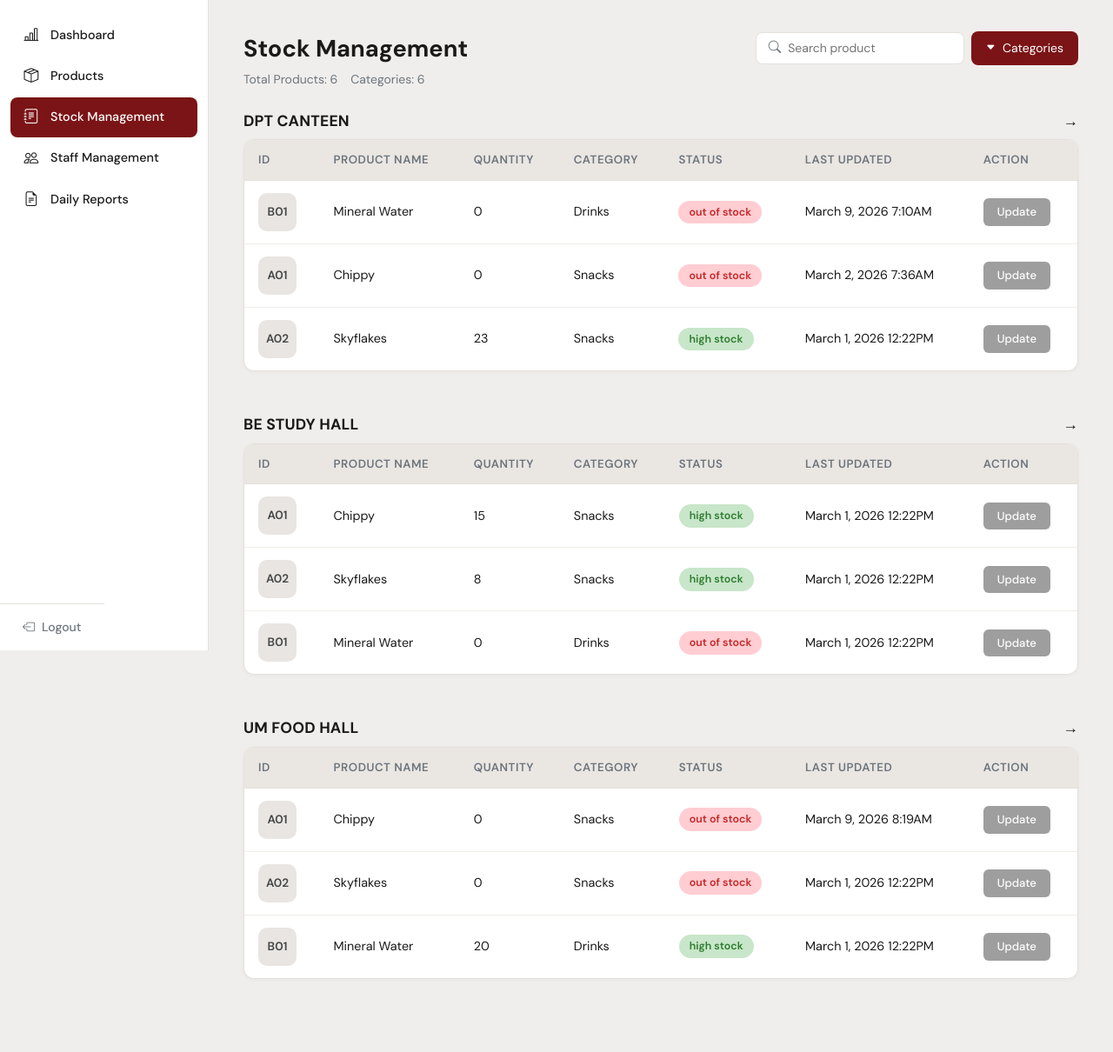
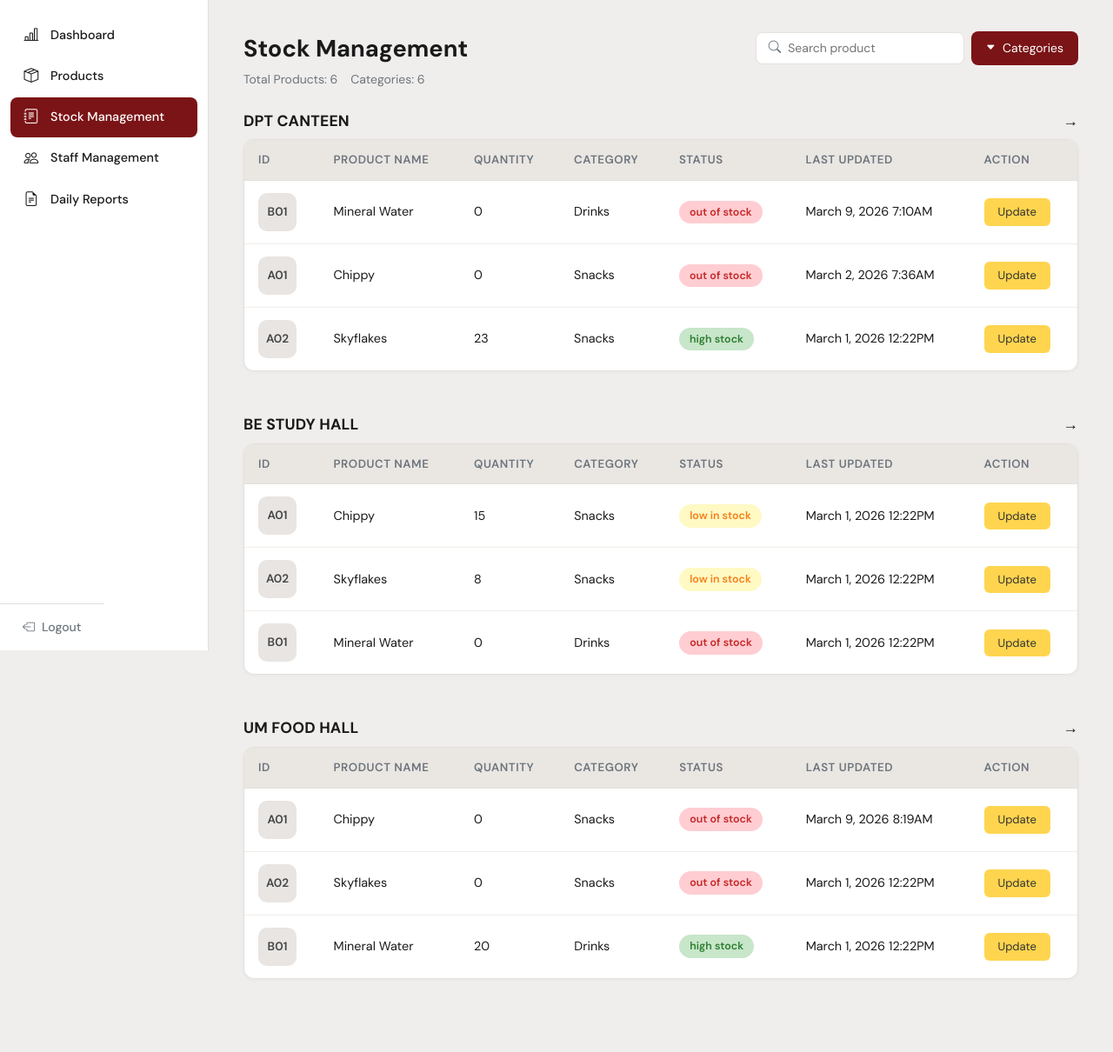
Before and after one commit to owwkxi/Canteen, a PHP site: page /stock.php?branch=1 in a window 1280 px wide. Shown: the part 52-1262 px from the top of the page at 87% size. Run offline with PHP 8.4, Linux system fonts and the light colour scheme; a user stored in the database is signed in; data comes from the database, SQL or seed files in the repository.

Commit message:
Change stock level threshold

```diff
--- a/stock.php
+++ b/stock.php
@@ -117,7 +117,7 @@ include 'includes/header.php';
                 <?php foreach ($rows as $s):
                     $qty = (int)$s['quantity'];
                     if ($qty === 0)    { $cls = 'status-out';  $label = 'out of stock'; }
-                    elseif ($qty <= 5) { $cls = 'status-low';  $label = 'low in stock'; }
+                    elseif ($qty <= 15) { $cls = 'status-low';  $label = 'low in stock'; }
                     else               { $cls = 'status-high'; $label = 'high stock'; }
                 ?>
                 <tr>
@@ -127,7 +127,7 @@ include 'includes/header.php';
                     <td><?= htmlspecialchars($s['cat_name'] ?? '—') ?></td>
                     <td><span class="status-pill <?= $cls ?>"><?= $label ?></span></td>
                     <td><?= date('F j, Y g:iA', strtotime($s['last_updated'])) ?></td>
-                    <td><a href="update_stock.php?id=<?= $s['id'] ?>" class="btn-edit btn btn-sm">Update</a></td>
+                    <td><a href="update_stock.php?id=<?= $s['id'] ?>" class="btn btn-edit2 btn-sm">Update</a></td>
                 </tr>
                 <?php endforeach; ?>
                 <?php endif; ?>
```
